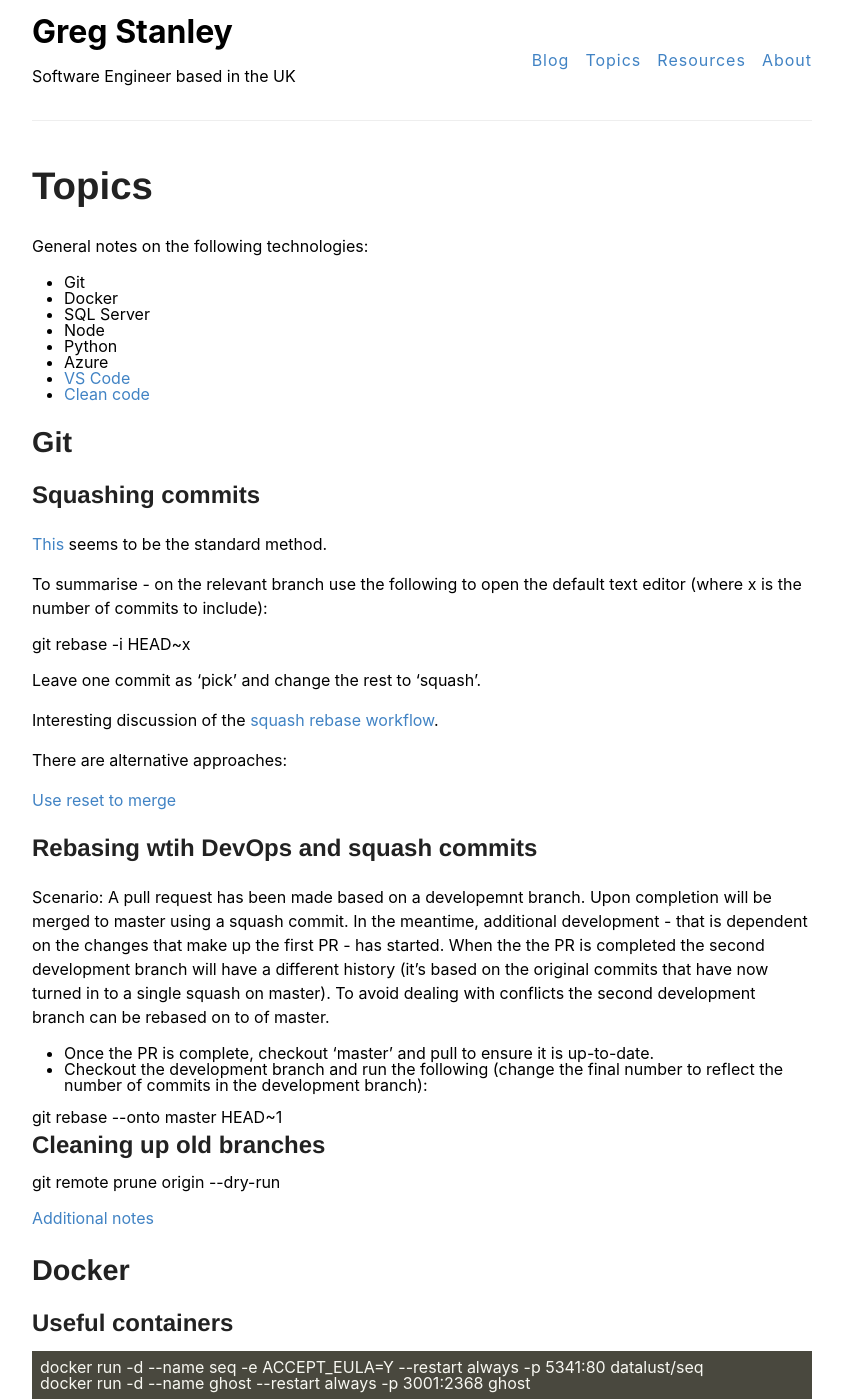
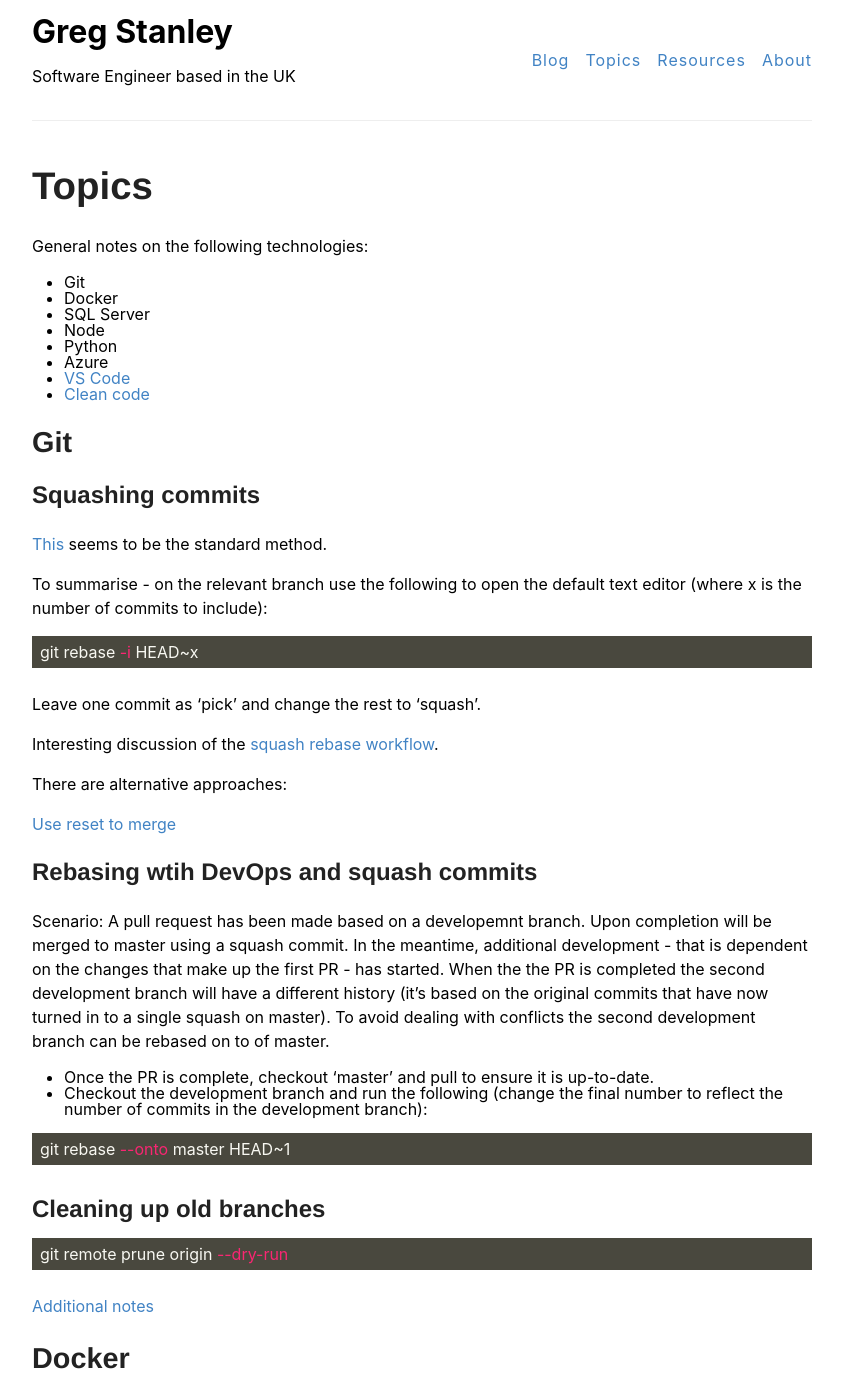
Before and after one commit to gregstanley/gregstanley.github.io, a Jekyll site: the page built from topics.md, in a window 1280 px wide and 1400 px high. Shown: the whole window, without its empty margins (218-1061 px from the left). Built offline with Jekyll 4.4.1, drawn with Linux system fonts in a browser that asks for light colours.

Commit message:
Relative links and sh not git

````diff
--- a/topics.md
+++ b/topics.md
@@ -12,8 +12,8 @@ General notes on the following technologies:
 - Node
 - Python
 - Azure
-- [VS Code](/topics/vscode)
-- [Clean code](/topics/clean-code)
+- [VS Code](../topics/vscode)
+- [Clean code](../topics/clean-code)
 
 ## Git
 
@@ -23,7 +23,7 @@ General notes on the following technologies:
 
 To summarise - on the relevant branch use the following to open the default text editor (where x is the number of commits to include):
 
-```git
+```sh
 git rebase -i HEAD~x
 ```
 
@@ -42,13 +42,13 @@ Scenario: A pull request has been made based on a developemnt branch. Upon compl
 - Once the PR is complete, checkout 'master' and pull to ensure it is up-to-date.
 - Checkout the development branch and run the following (change the final number to reflect the number of commits in the development branch):
 
-```git
+```sh
 git rebase --onto master HEAD~1
 ```
 
 ### Cleaning up old branches
 
-```git
+```sh
 git remote prune origin --dry-run
 ```
 
````
